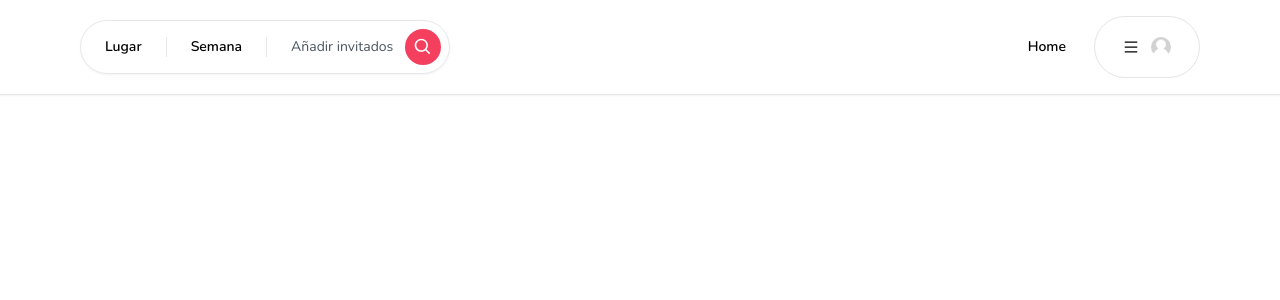
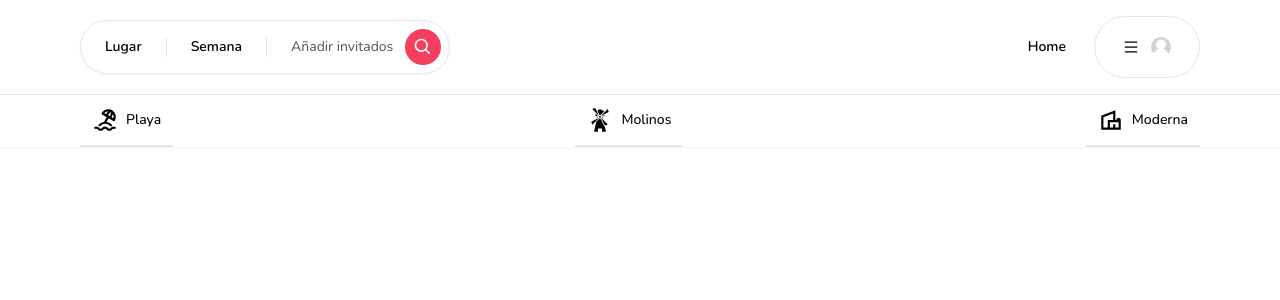
Before and after one commit to LuisMi01/airbnb-mongodb_LuisMiguelUrbez, a Next.js app: page / in a window 1280 px wide. Shown: the top 300 px of the page. Built offline with nearby package versions, Linux system fonts and the light colour scheme; no server answers.

Commit message:
Añadido la logica para las url al intentar filtrar

```diff
--- a/app/components/CategoryBox.tsx
+++ b/app/components/CategoryBox.tsx
@@ -1,7 +1,57 @@
-const CategoryBox= ()=>{
+import {IconType} from "react-icons";
+import {useRouter, useSearchParams} from "next/navigation";
+import {useCallback} from "react";
+import qs from "query-string"
+
+interface CategoryBoxProps{
+    icon: IconType
+    label: string
+    selected?: boolean
+}
+
+const CategoryBox: React.FC<CategoryBoxProps>= ({
+    icon: Icon,
+    label,
+    selected
+                                                })=>{
+    const router = useRouter()
+    const params = useSearchParams();
+
+    const handleClick = useCallback(()=>{
+        let currentQuery ={}
+
+        if(params){
+            currentQuery = qs.parse(params.toString()) //parse para que no sean objetos, sino da error
+        }
+
+        const updatedQuery: any = {
+            ...currentQuery,
+            category: label
+        }
+
+        if(params?.get("category") === label){
+            delete updatedQuery.category
+        }
+
+        const url = qs.stringifyUrl({
+            url: '/',
+            query: updatedQuery
+        }, {skipNull: true});
+
+        //este te va a pasar ya la url editada dependiendo del icono q elijo
+        //si pulsas otra vez el icono elimina esa parte de la url
+        router.push(url)
+
+    }, [label, params, router]);
     return(
-        <div></div>
+        <div onClick={handleClick} className={`flex flex-row gap-2 items-center justify-content p-3 border-b-2 hover:text-neutral-800 transition cursor-pointer ${selected ? "border-b-neutral-800" : "border-transaparent"}
+        ${selected ? "text-neutral-800" : "text-neutral-500"}}`}>
+            <Icon size={26} />
+            <div className="font-medium text-sm">
+                {label}
+            </div>
+        </div>
     )
 }
-
+//con esto ya consigo forzar la url para que esta ya sepa a que categoria me estoy refiriendo
 export default CategoryBox
--- a/package.json
+++ b/package.json
@@ -16,6 +16,7 @@
     "mongodb": "^6.3.0",
     "next": "14.0.3",
     "next-auth": "^4.24.5",
+    "query-string": "^8.1.0",
     "react": "^18",
     "react-dom": "^18",
     "react-hook-form": "^7.48.2",
```
Also changed, not shown: 1 other file (tests, documents, lock files or other folders).
